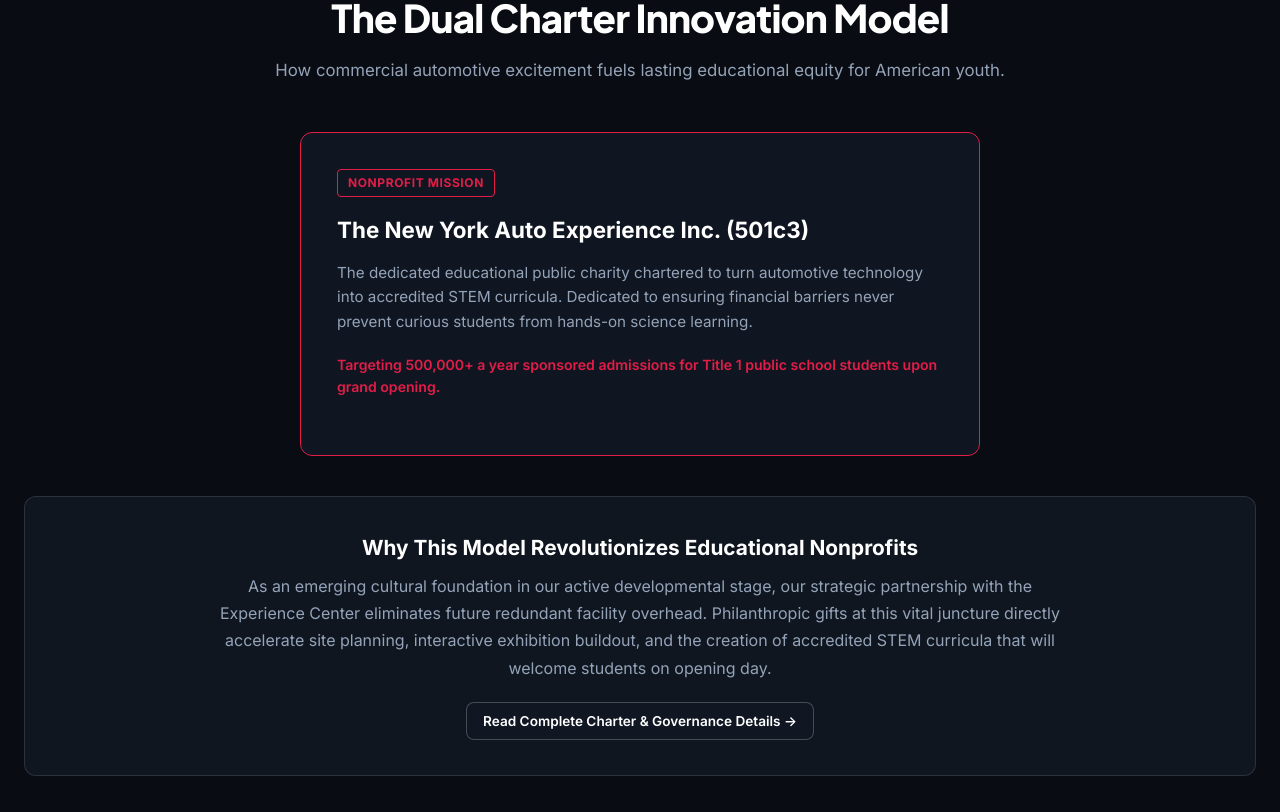
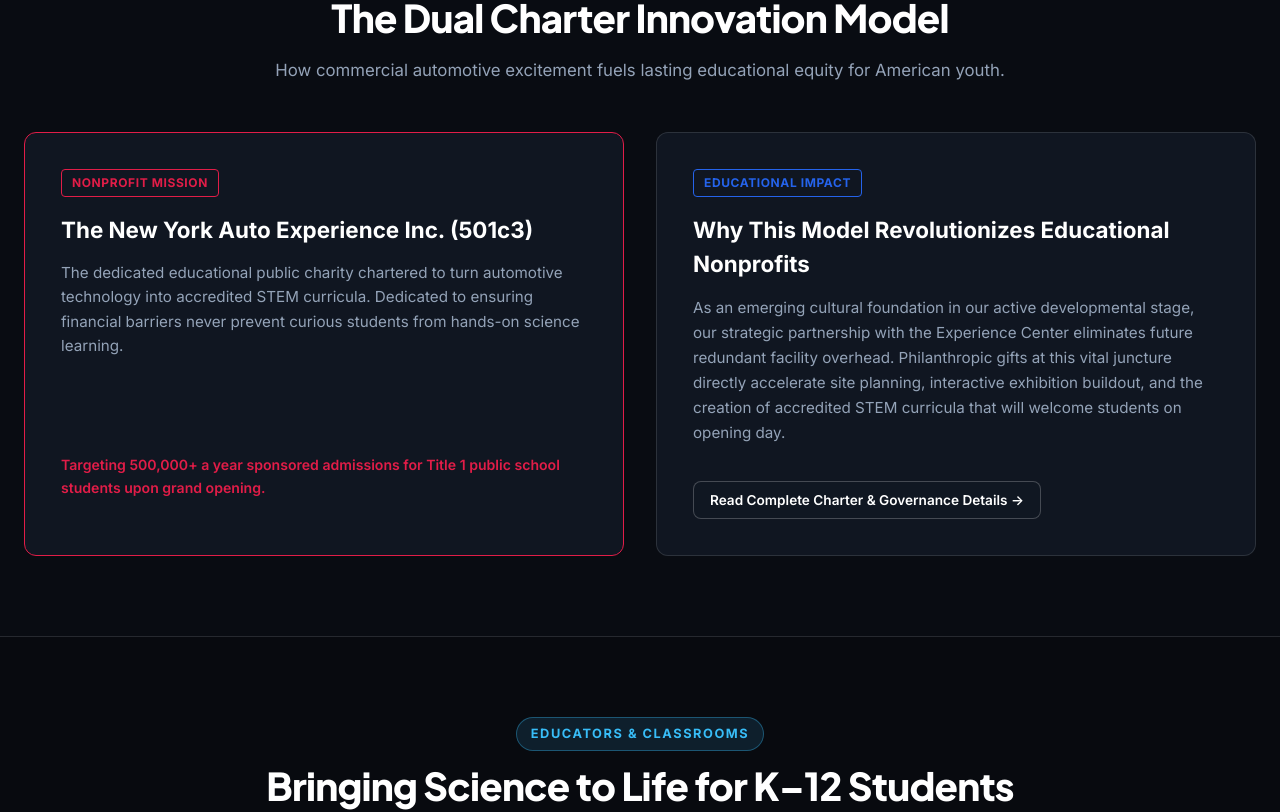
Before and after one commit to itsemranraj-ai/newyorkautoexperience-nextjs, a Next.js app: page / in a window 1280 px wide. Shown: the part 3120-3932 px from the top of the page. Built offline with nearby package versions, Linux system fonts and the light colour scheme.

Commit message:
style: align nonprofit mission and educational impact cards side-by-side in a single row

```diff
--- a/src/components/DualCharterSection.tsx
+++ b/src/components/DualCharterSection.tsx
@@ -13,44 +13,38 @@ export default function DualCharterSection() {
           </p>
         </div>
 
-        <div className="charter-cards-grid" style={{ display: "flex", justifyContent: "center" }}>
-
-
+        <div className="charter-cards-grid">
           {/* Nonprofit Foundation */}
-          <div className="charter-card highlight-card" style={{ maxWidth: "680px", width: "100%" }}>
+          <div className="charter-card highlight-card" style={{ display: 'flex', flexDirection: 'column', justifyContent: 'space-between' }}>
+            <div>
               <span className="charter-card-tag red">Nonprofit Mission</span>
               <h3>The New York Auto Experience Inc. (501c3)</h3>
               <p>
                 The dedicated educational public charity chartered to turn automotive technology into accredited STEM curricula. Dedicated to ensuring financial barriers never prevent curious students from hands-on science learning.
               </p>
-            <p style={{ color: 'var(--color-primary)', fontSize: '0.88rem', fontWeight: 600 }}>
+            </div>
+            <p style={{ color: 'var(--color-primary)', fontSize: '0.88rem', fontWeight: 600, marginTop: 'auto', paddingTop: '16px' }}>
               Targeting 500,000+ a year sponsored admissions for Title 1 public school students upon grand opening.
             </p>
           </div>
-        </div>
 
-        {/* Why it matters callout */}
-        <div style={{
-          backgroundColor: 'var(--color-bg-card)',
-          border: '1px solid var(--color-border)',
-          borderRadius: 'var(--radius-lg)',
-          padding: '35px',
-          marginTop: '40px',
-          textAlign: 'center'
-        }}>
-          <h4 style={{ fontSize: '1.3rem', color: '#FFFFFF', marginBottom: '10px' }}>
-            Why This Model Revolutionizes Educational Nonprofits
-          </h4>
-          <p style={{ color: 'var(--color-text-muted)', maxWidth: '850px', margin: '0 auto', lineHeight: 1.7 }}>
+          {/* Educational Impact Card */}
+          <div className="charter-card" style={{ display: 'flex', flexDirection: 'column', justifyContent: 'space-between' }}>
+            <div>
+              <span className="charter-card-tag blue">Educational Impact</span>
+              <h3>Why This Model Revolutionizes Educational Nonprofits</h3>
+              <p style={{ color: 'var(--color-text-muted)', lineHeight: 1.65 }}>
                 As an emerging cultural foundation in our active developmental stage, our strategic partnership with the Experience Center eliminates future redundant facility overhead. Philanthropic gifts at this vital juncture directly accelerate site planning, interactive exhibition buildout, and the creation of accredited STEM curricula that will welcome students on opening day.
               </p>
-          <div style={{ marginTop: '20px' }}>
+            </div>
+            <div style={{ marginTop: 'auto', paddingTop: '16px' }}>
               <Link href="/mission" className="btn btn-secondary btn-sm">
                 Read Complete Charter &amp; Governance Details &rarr;
               </Link>
             </div>
           </div>
         </div>
+      </div>
     </section>
   );
 }
```
Lines whose indentation alone changed are shown as unchanged.
